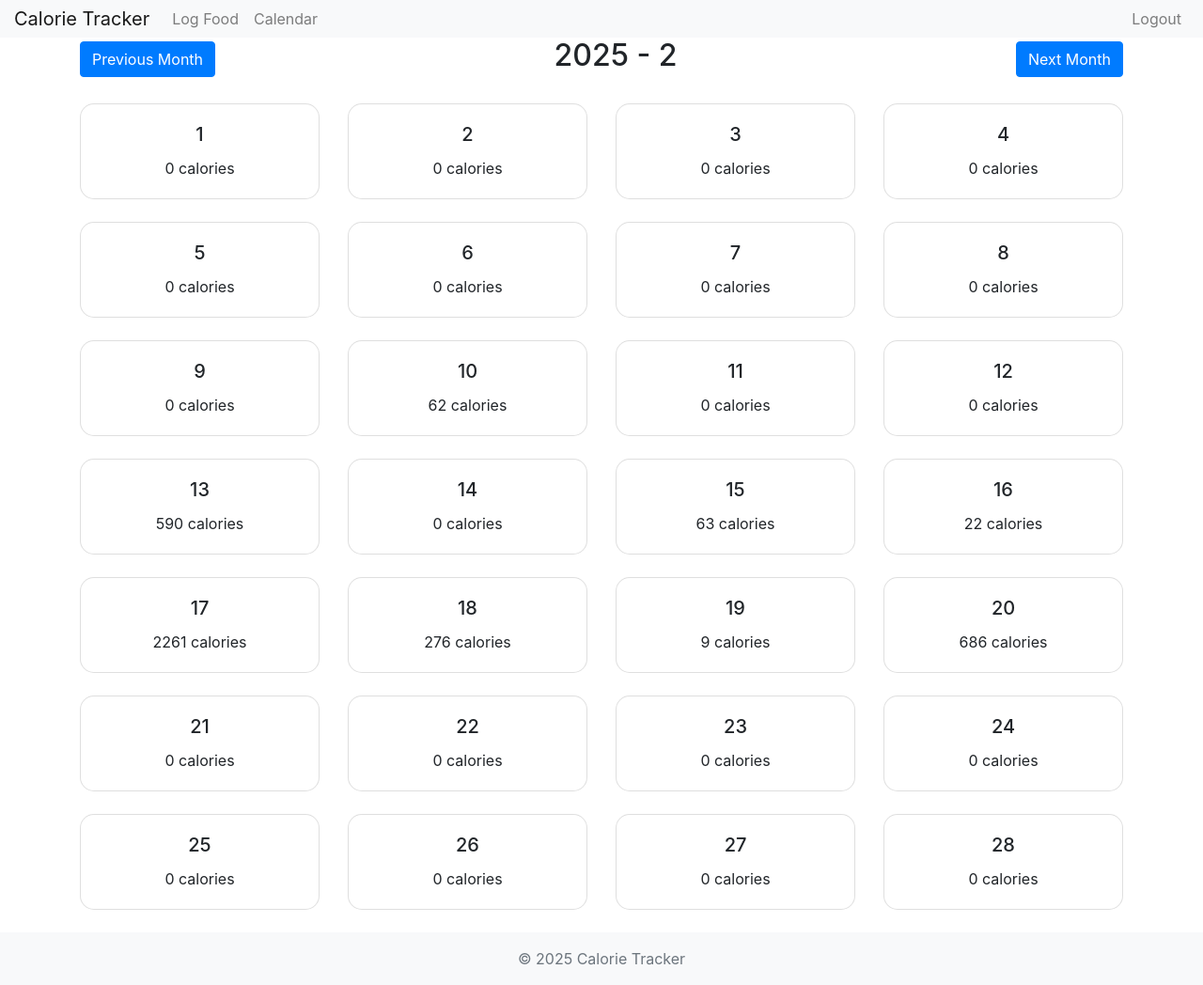
After one commit to OwenZhak/calorietracker, a Django app: page /calendar/ in a window 1280 px wide. The commit adds this page. Shown: the whole page at 94% size. Run offline with Django 3.2, Linux system fonts and the light colour scheme; a user stored in the database is signed in; data comes from the database, SQL or seed files in the repository; some libraries are stand-ins or nearby versions.

Commit message:
Made a calendar page, for user to see calories they ate for each day in the month

```diff
--- a/DjangoWebProject1/DjangoWebProject1/urls.py
+++ b/DjangoWebProject1/DjangoWebProject1/urls.py
@@ -16,5 +16,6 @@ urlpatterns = [
         'fooditem-autocomplete/',
         views.FoodItemAutocomplete.as_view(),
         name='fooditem-autocomplete',
-    ),  # Add this line
+    ),
+    path('calendar/', views.calendar, name='calendar'),
 ]
--- a/DjangoWebProject1/app/static/app/content/site.css
+++ b/DjangoWebProject1/app/static/app/content/site.css
@@ -117,3 +117,7 @@ body > .container {
     top: auto !important; /* Reset top position */
     transform: none !important; /* Reset transform */
 }
+
+.card {
+    border-radius: 15px;
+}
--- /dev/null
+++ b/DjangoWebProject1/app/templates/app/calendar.html
@@ -0,0 +1,22 @@
+{% extends "app/layout.html" %}
+
+{% block content %}
+<div class="d-flex justify-content-between align-items-center mb-4">
+    <a href="{% url 'calendar' %}?year={{ previous_year }}&month={{ previous_month }}" class="btn btn-primary">Previous Month</a>
+    <h2>{{ year }} - {{ month }}</h2>
+    <a href="{% url 'calendar' %}?year={{ next_year }}&month={{ next_month }}" class="btn btn-primary">Next Month</a>
+</div>
+
+<div class="row">
+    {% for day in calendar_data %}
+    <div class="col-3 mb-4">
+        <div class="card">
+            <div class="card-body text-center">
+                <h5 class="card-title">{{ day.date.day }}</h5>
+                <p class="card-text">{{ day.calories|floatformat:0 }} calories</p>
+            </div>
+        </div>
+    </div>
+    {% endfor %}
+</div>
+{% endblock %}
--- a/DjangoWebProject1/app/templates/app/layout.html
+++ b/DjangoWebProject1/app/templates/app/layout.html
@@ -23,6 +23,7 @@
         <div class="collapse navbar-collapse" id="navbarNav">
             <ul class="navbar-nav mr-auto">
                 <li class="nav-item"><a class="nav-link" href="{% url 'log_food' %}">Log Food</a></li>
+                <li class="nav-item"><a class="nav-link" href="{% url 'calendar' %}">Calendar</a></li>
             </ul>
             <ul class="navbar-nav ml-auto">
                 {% if user.is_authenticated %}
--- a/DjangoWebProject1/app/views.py
+++ b/DjangoWebProject1/app/views.py
@@ -13,6 +13,7 @@ from dal import autocomplete
 from .models import FoodItemLog, FoodItem
 from .forms import FoodItemLogForm, EditFoodItemLogForm
 import unicodedata
+from calendar import monthrange
 
 class FoodItemAutocomplete(autocomplete.Select2QuerySetView):
     def get_queryset(self):
@@ -101,6 +102,36 @@ def edit_food_log(request, log_id):
         }
     )
 
+@login_required
+def calendar(request):
+    year = request.GET.get('year', datetime.now().year)
+    month = request.GET.get('month', datetime.now().month)
+    year, month = int(year), int(month)
+
+    first_day_of_month, days_in_month = monthrange(year, month)
+    dates = [datetime(year, month, day) for day in range(1, days_in_month + 1)]
+
+    calendar_data = []
+    for date in dates:
+        food_logs = FoodItemLog.objects.filter(user=request.user, date=date)
+        total_calories = sum(log.total_calories for log in food_logs)
+        calendar_data.append({
+            'date': date,
+            'calories': total_calories
+        })
+
+    context = {
+        'year': year,
+        'month': month,
+        'calendar_data': calendar_data,
+        'previous_month': (month - 1) if month > 1 else 12,
+        'previous_year': year if month > 1 else year - 1,
+        'next_month': (month + 1) if month < 12 else 1,
+        'next_year': year if month < 12 else year + 1,
+    }
+
+    return render(request, 'app/calendar.html', context)
+
 def custom_logout(request):
     """Logs out the user and redirects to the home page."""
     logout(request)
```
